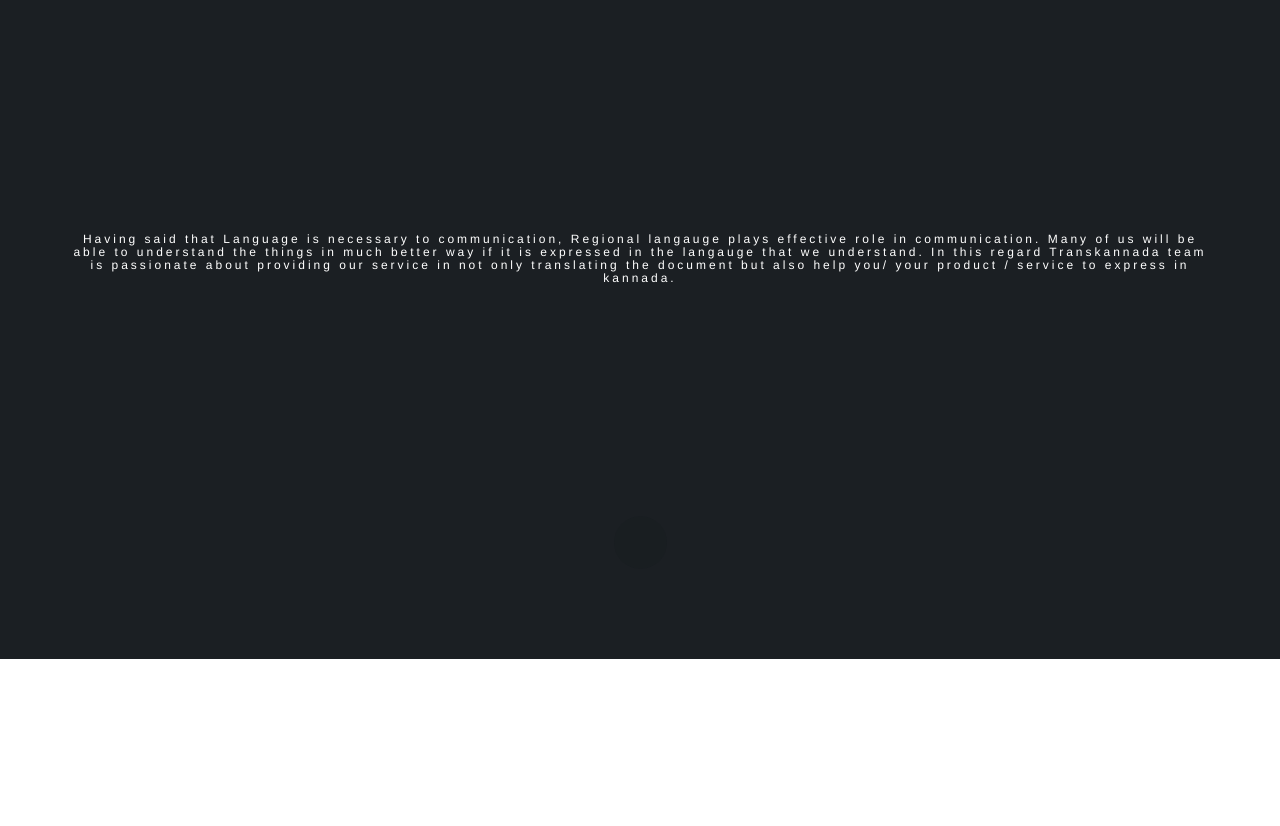
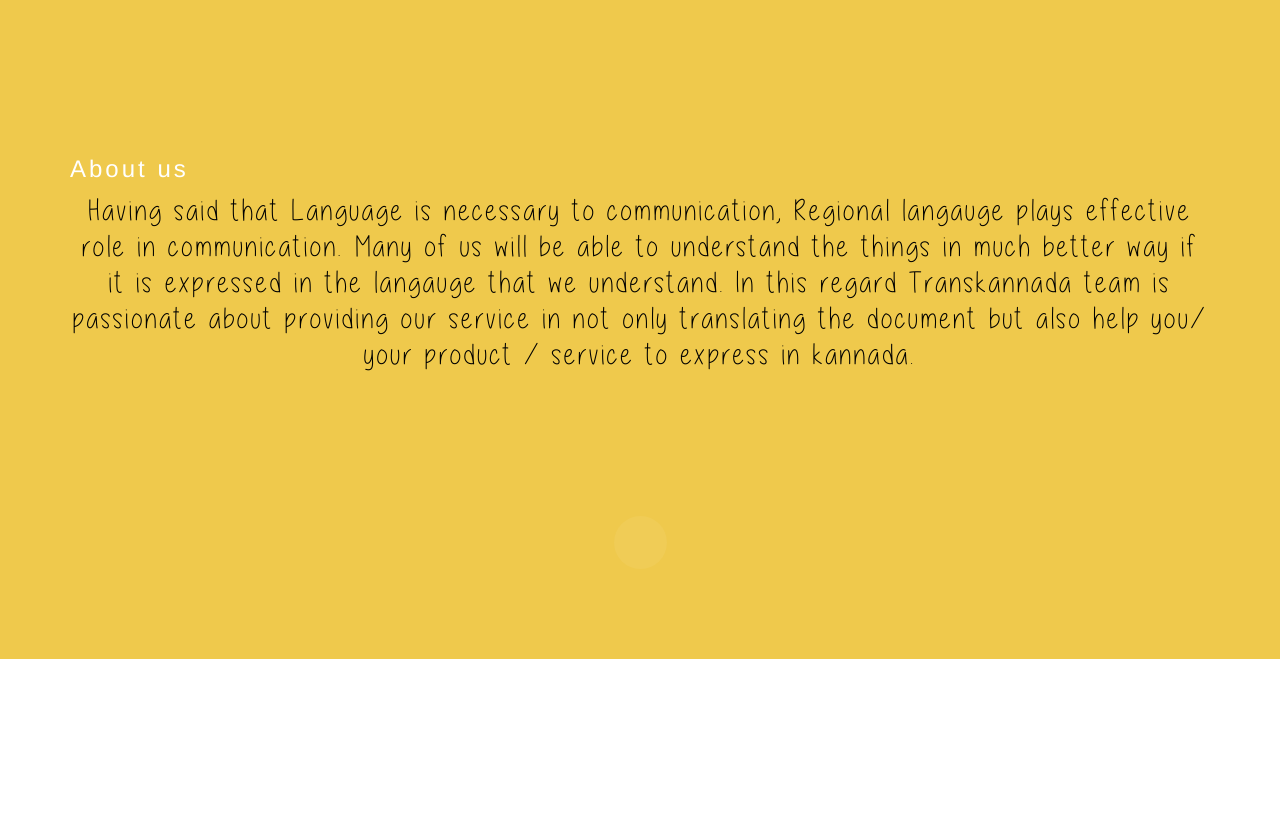
Before and after one commit to KR-Inc/TransKannada, a website: page index.html in a window 1280 px wide. Shown: the part 1720-2546 px from the top of the page. Drawn offline with nearby package versions, Linux system fonts and the light colour scheme; files whose address does not match are found by name; a web font is replaced by a local one.

Commit message:
about section

```diff
--- a/index.html
+++ b/index.html
@@ -111,9 +111,10 @@
             <section class="content-23 v-center bg-midnight-blue custom-bg">
                 <div>
                     <div class="container">
+                        <h3> About us </h3>
                         <div class="hero-unit hero-unit-bordered">
-                            <h6>Having said that Language is necessary to communication, Regional langauge plays effective role in communication. Many of us will be able to understand the things in much better way if it is expressed in the langauge that we understand. In this regard Transkannada team is passionate about providing our service in not only translating the document but also help you/ your product / service to express in kannada.
-                            </h6>
+                            <p>Having said that Language is necessary to communication, Regional langauge plays effective role in communication. Many of us will be able to understand the things in much better way if it is expressed in the langauge that we understand. In this regard Transkannada team is passionate about providing our service in not only translating the document but also help you/ your product / service to express in kannada.
+                            </p>
                         </div>
                     </div>
                 </div>
--- a/sources/less/custom.less
+++ b/sources/less/custom.less
@@ -66,6 +66,21 @@
 	}
 }
 
+/* About section */
+.content-23 {
+   .container{
+   		.hero-unit{
+   			p{
+   				font-size: 30px;
+   				line-height: 36px;
+			  	font-family: "A little sunshine";
+			  	font-weight: normal;
+			  	color: #000;
+   			}
+   		}
+   }
+}
+
 
 /* Footer section */
 .footer-3{
--- a/sources/less/template.css
+++ b/sources/less/template.css
@@ -1497,8 +1497,7 @@
 	  text-align: center;
 	  font-size: 19px;
 	  font-weight: normal;
-	  color: #7f8c8d;
-	  background: #121518;
+	  background: rgba(255,255,255,0.55);
 	  color: #ffffff;
 	  opacity: 30;
 	  filter: alpha(opacity=3000);
@@ -1537,6 +1536,7 @@
 	.content-23 .hero-unit h1 {
 	  margin: 0 0 30px;
 	  font-size: 48px;
+	  font-family: "A little sunshine";
 	  font-weight: normal;
 	  color: #ffffff;
 	  font-weight: 600;
@@ -1545,6 +1545,7 @@
 	@media (max-width: 480px) {
 	  .content-23 .hero-unit h1 {
 		font-size: 36px;
+		font-family: "A little sunshine";
 		font-weight: normal;
 		color: #ffffff;
 		font-weight: 600;
@@ -1553,6 +1554,7 @@
 	}
 	.content-23 .hero-unit.hero-unit-bordered h1 {
 	  font-size: 46px;
+	  font-family: "A little sunshine";
 	  font-weight: normal;
 	  color: #ffffff;
 	  font-weight: 500;
@@ -1718,7 +1720,7 @@
 	}
 	.content-23 {
 	  overflow: hidden;
-	  background-color: #1B1F23;
+	  background-color: #efc94c;
 	}
 	.content-23 #bgVideo {
 	  overflow: hidden;
```
Also changed, not shown: web/css/custom.css.
